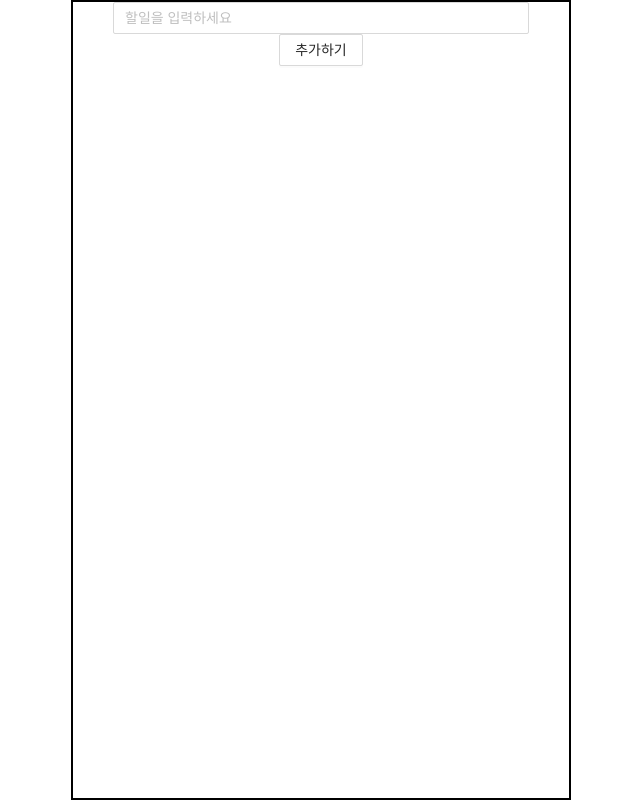
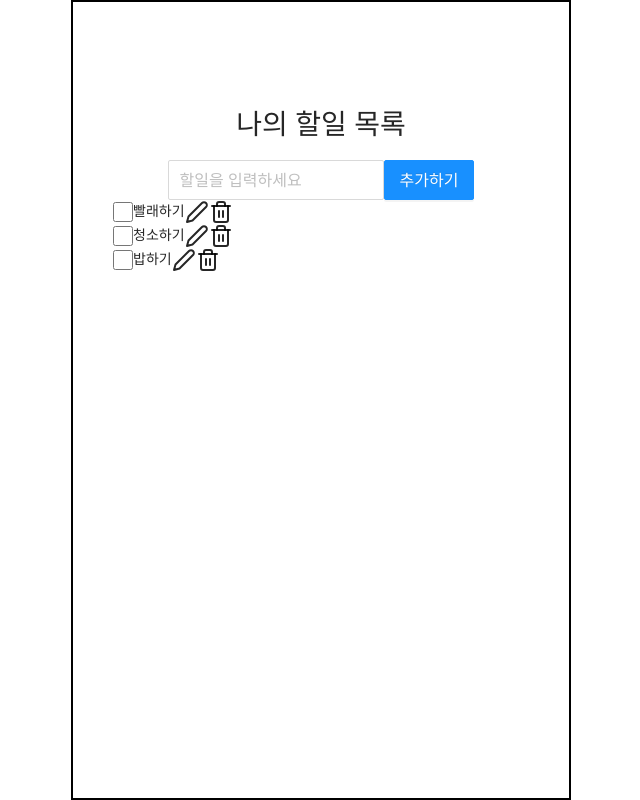
Before and after one commit to hyunjin0910/Todolist, a React (Create React App) app: page /todos in a window 1280 px wide. Shown: the whole page, without its empty margins (319-959 px from the left). Built offline with nearby package versions, Linux system fonts and the light colour scheme.

Commit message:
feat: 더미데이터로 추가하기 기능 구현

```diff
--- a/src/components/TodoItem.js
+++ b/src/components/TodoItem.js
@@ -1,9 +1,34 @@
 import styled from "@emotion/styled";
 import { Button, Input } from "antd";
-const TodoItem = () => {
-  return <TodoWrapper></TodoWrapper>;
+import React from "react";
+import { Edit2, Trash2 } from "react-feather";
+import { useState } from "react";
+const TodoItem = ({ data }) => {
+  const [isEdit, setIsEdit] = useState(false);
+  const [isDeleted, setIsDeleted] = useState(false);
+  const handleEdit = () => {
+    setIsEdit(!isEdit);
+  };
+  const handleDelete = () => {
+    setIsDeleted(!isDeleted);
+  };
+  return (
+    <TodoWrapper>
+      <Input
+        type="checkbox"
+        style={{
+          width: 20,
+        }}
+      />
+      {isEdit ? <Input value={data.title} /> : <span>{data.title}</span>}
+      <Edit2 onClick={handleEdit} />
+      <Trash2 onClick={handleDelete} />
+    </TodoWrapper>
+  );
 };
 
 export default TodoItem;
 
-const TodoWrapper = styled.div``;
+const TodoWrapper = styled.div`
+  display: flex;
+`;
--- a/src/pages/todoList.js
+++ b/src/pages/todoList.js
@@ -1,9 +1,8 @@
 import { Button, Input } from "antd";
 import styled from "@emotion/styled";
 import { useState } from "react";
-import TodoItem from "../components/todoItem";
+import TodoItem from "../components/TodoItem";
 const TodoList = () => {
-  const [todos, setTodos] = useState([]);
   const dummy = [
     {
       id: 1,
@@ -21,12 +20,37 @@ const TodoList = () => {
       isDone: true,
     },
   ];
+  const [todos, setTodos] = useState(dummy);
+  const [newTodo, setNewTodo] = useState("");
+  const handleAddClick = () => {
+    setTodos([...todos, { id: todos.length + 1, title: newTodo, isdone: false }]);
+  };
   return (
-    <>
-      <Input placeholder="할일을 입력하세요" />
-      <Button>추가하기</Button>
-    </>
+    <ListWrapper>
+      <h1>나의 할일 목록</h1>
+      <Input
+        placeholder="할일을 입력하세요"
+        style={{
+          width: "calc(100% - 200px)",
+        }}
+        size="large"
+        value={newTodo}
+        onChange={(e) => setNewTodo(e.target.value)}
+      />
+      <Button type="primary" size="large" onClick={handleAddClick}>
+        추가하기
+      </Button>
+      {todos.map((todo, idx) => (
+        <TodoItem data={todo} key={idx} />
+      ))}
+    </ListWrapper>
   );
 };
 
 export default TodoList;
+
+const ListWrapper = styled.div`
+  width: 100%;
+  margin-top: 100px;
+  text-align: center;
+`;
```
